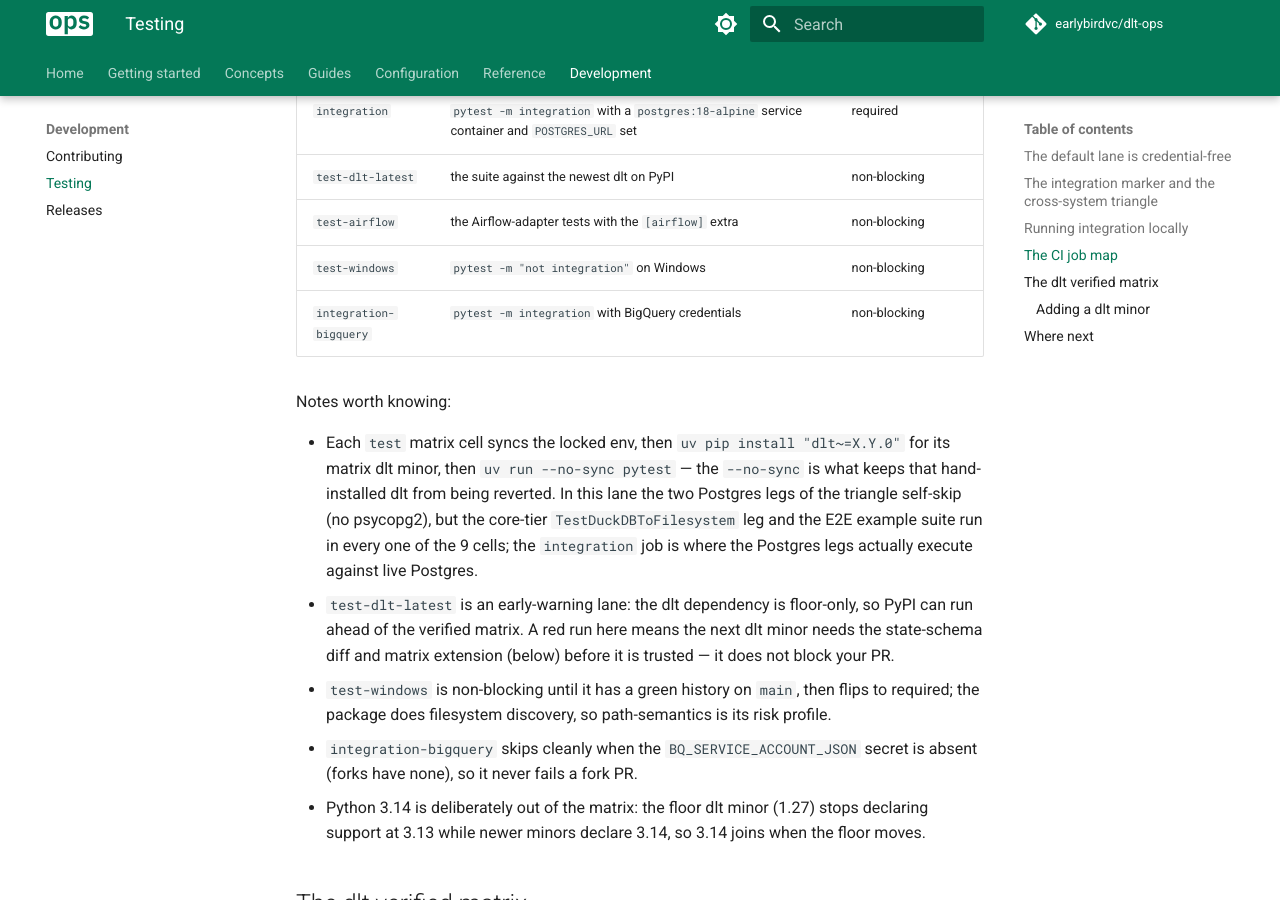
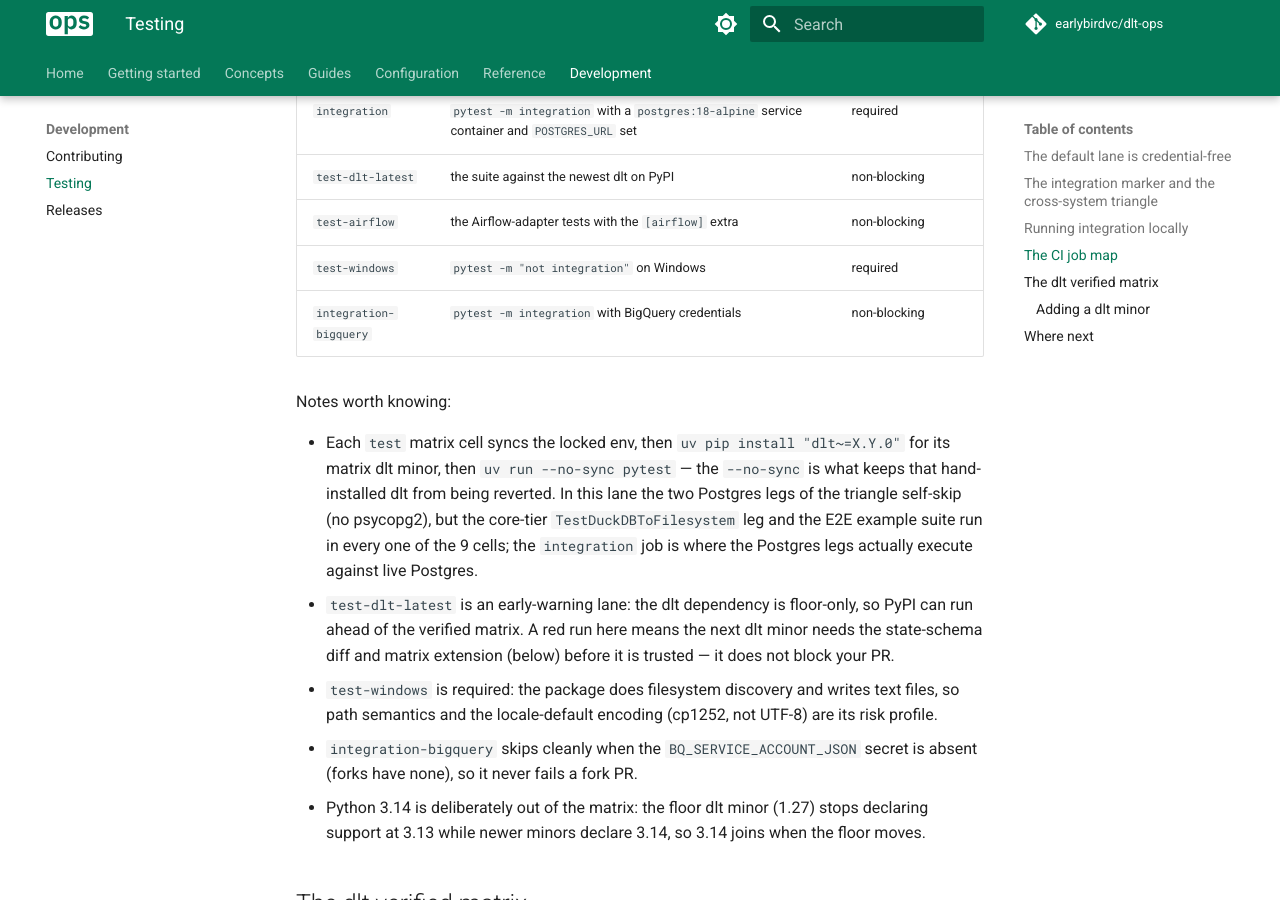
Before and after one commit to earlybirdvc/dlt-ops, an MkDocs documentation site: the page built from docs/development/testing.md, in a window 1280 px wide and 900 px high, scrolled down 3105 px. Built offline with MkDocs 1.6.1 and Material for MkDocs 9.7.7, drawn with Linux system fonts in a browser that asks for light colours; comment, search, counter and statistics services are not loaded.

Commit message:
ci: make the Windows lane a required check

```diff
--- a/docs/development/testing.md
+++ b/docs/development/testing.md
@@ -78,14 +78,14 @@ POSTGRES_URL=postgresql://user:pass@localhost:5432/db uv run --no-sync pytest -m
 | `integration` | `pytest -m integration` with a `postgres:18-alpine` service container and `POSTGRES_URL` set | required |
 | `test-dlt-latest` | the suite against the newest dlt on PyPI | non-blocking |
 | `test-airflow` | the Airflow-adapter tests with the `[airflow]` extra | non-blocking |
-| `test-windows` | `pytest -m "not integration"` on Windows | non-blocking |
+| `test-windows` | `pytest -m "not integration"` on Windows | required |
 | `integration-bigquery` | `pytest -m integration` with BigQuery credentials | non-blocking |
 
 Notes worth knowing:
 
 - Each `test` matrix cell syncs the locked env, then `uv pip install "dlt~=X.Y.0"` for its matrix dlt minor, then `uv run --no-sync pytest` — the `--no-sync` is what keeps that hand-installed dlt from being reverted. In this lane the two Postgres legs of the triangle self-skip (no psycopg2), but the core-tier `TestDuckDBToFilesystem` leg and the E2E example suite run in every one of the 9 cells; the `integration` job is where the Postgres legs actually execute against live Postgres.
 - `test-dlt-latest` is an early-warning lane: the dlt dependency is floor-only, so PyPI can run ahead of the verified matrix. A red run here means the next dlt minor needs the state-schema diff and matrix extension (below) before it is trusted — it does not block your PR.
-- `test-windows` is non-blocking until it has a green history on `main`, then flips to required; the package does filesystem discovery, so path-semantics is its risk profile.
+- `test-windows` is required: the package does filesystem discovery and writes text files, so path semantics and the locale-default encoding (cp1252, not UTF-8) are its risk profile.
 - `integration-bigquery` skips cleanly when the `BQ_SERVICE_ACCOUNT_JSON` secret is absent (forks have none), so it never fails a fork PR.
 - Python 3.14 is deliberately out of the matrix: the floor dlt minor (1.27) stops declaring support at 3.13 while newer minors declare 3.14, so 3.14 joins when the floor moves.
 
```
Also changed, not shown: 1 other file.
